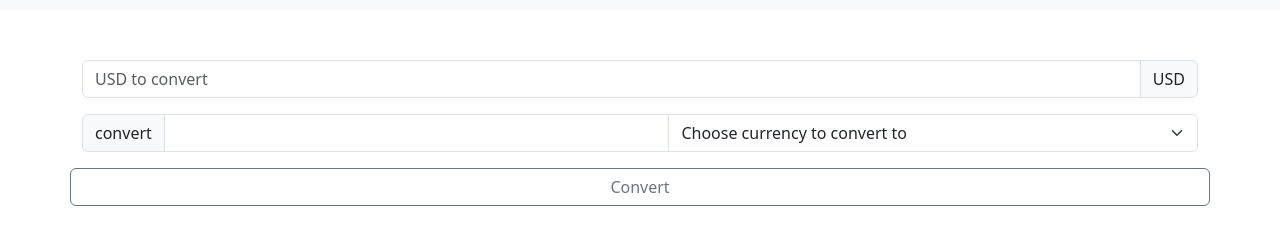
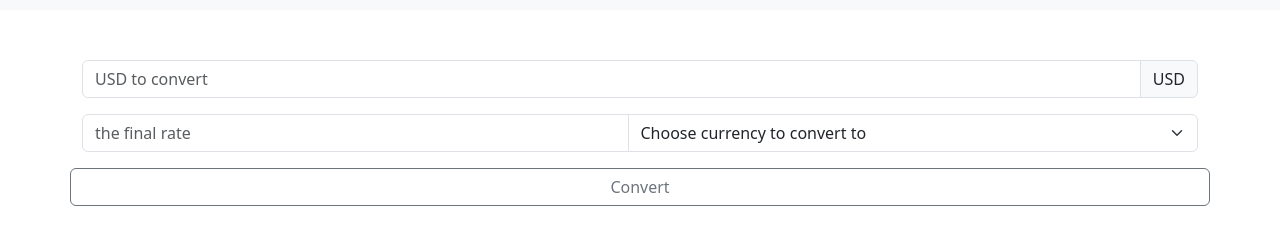
Before and after one commit to RichardJesse/currency-convertor, a plain HTML site: page index.html in a window 1280 px wide. Shown: the part 40-284 px from the top of the page. Drawn offline with nearby package versions, Linux system fonts and the light colour scheme.

Commit message:
made the final rate to be written at the write place

```diff
--- a/Currency-converter.js
+++ b/Currency-converter.js
@@ -1,6 +1,7 @@
 document.addEventListener('DOMContentLoaded', function () {
     let convertBtn = document.querySelector('.btn');
     let amountToConvert = document.querySelector('#amount');
+
 
     convertBtn.addEventListener('click', function () {
         fetch('https://api.exchangerate-api.com/v4/latest/USD')
@@ -21,7 +22,7 @@ document.addEventListener('DOMContentLoaded', function () {
                 console.log(rate);
                 if (rate !== undefined) {
                     document.querySelector('#convertedRate').value = exchange;
-                    // document.querySelector('#result').innerHTML = `${amount} dollars is equal to ` + exchange + currency;
+
                 } else {
                     document.querySelector('#convertedRate').value = "invalid currency";
                 }
--- a/index.html
+++ b/index.html
@@ -26,9 +26,9 @@
             </div>
 
             <div class="input-group mb-3 ">
-                <span class="input-group-text">convert</span>
+
                 <input type="text" class="form-control" aria-label="Sizing example input"
-                    aria-describedby="inputGroup-sizing-default" id="convertedRate" placeholder="">
+                    aria-describedby="inputGroup-sizing-default" id="convertedRate" placeholder="the final rate">
                 <!-- <span class="input-group-text">choose currency to convert to</span> -->
                 <select class="form-select" id="inputGroupSelect01">
                     <option selected>Choose currency to convert to</option>
```
